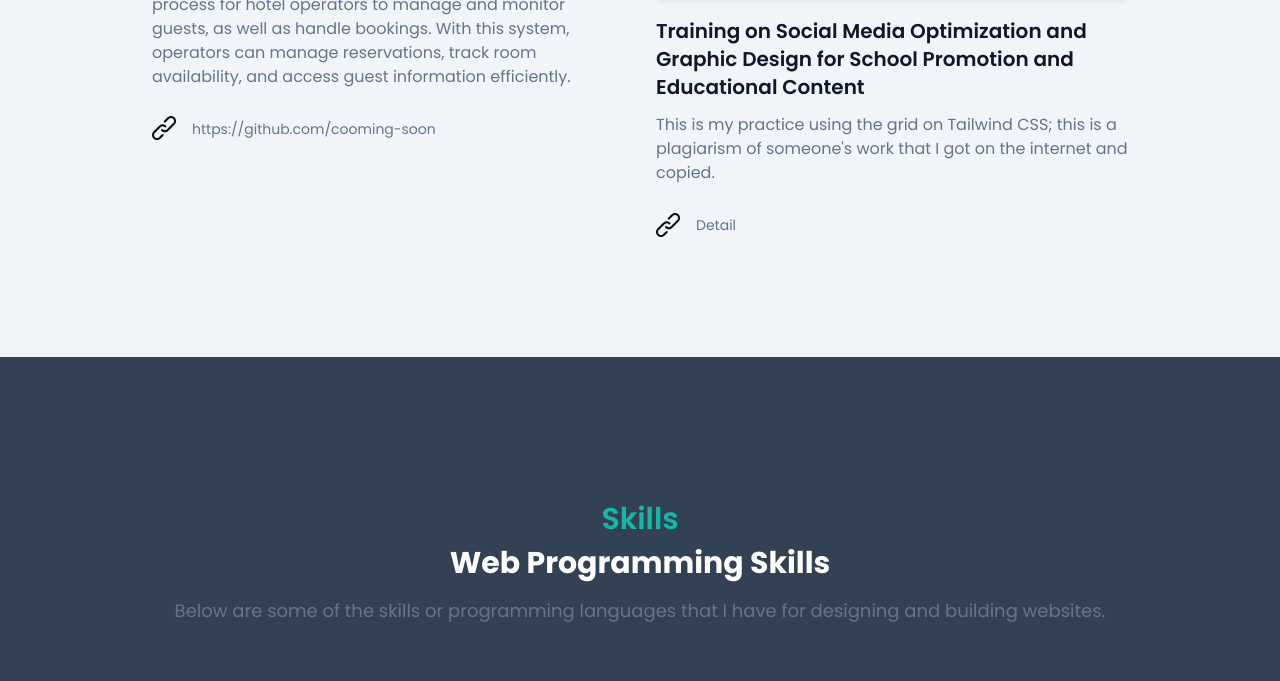
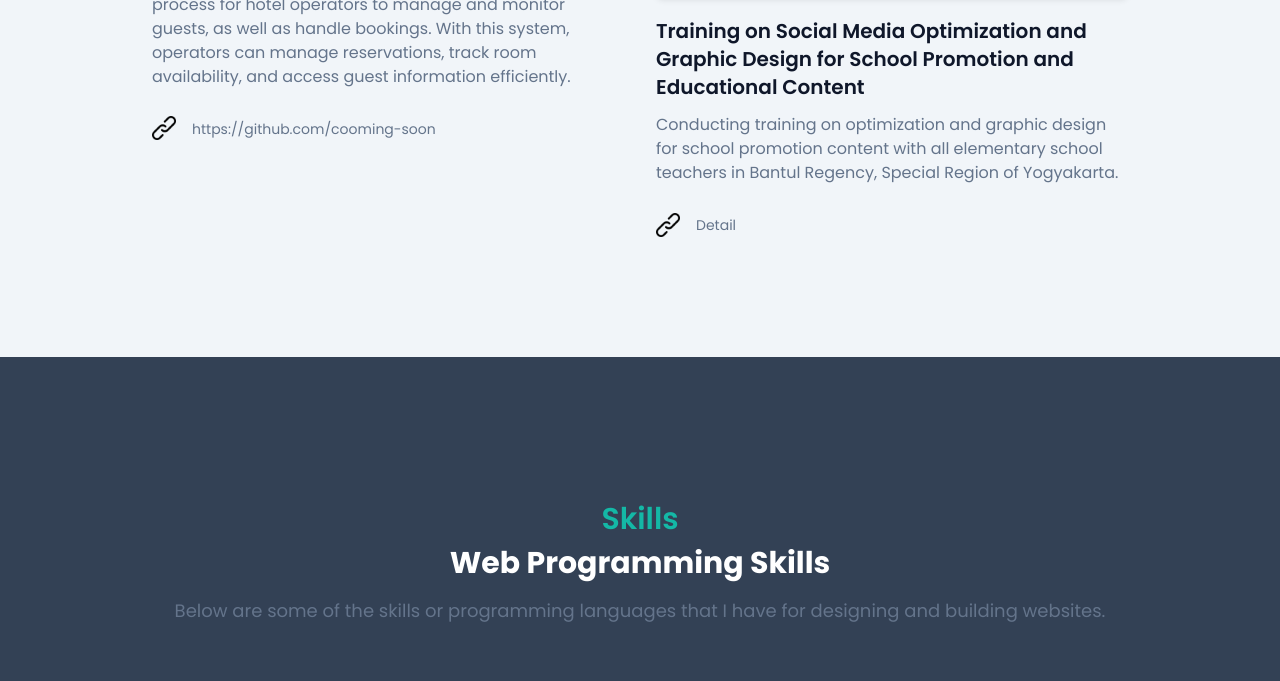
Before and after one commit to rifalfebiyan/portfolio, a website: page index.html in a window 1280 px wide. Shown: the part 2719-3400 px from the top of the page. Drawn offline with nearby package versions, Linux system fonts and the light colour scheme.

Commit message:
Update Description Portfolio

```diff
--- a/index.html
+++ b/index.html
@@ -294,8 +294,8 @@
                     </div>
                     <h3 class="font-semibold text-dark text-xl mt-5 mb-3 dark:text-white">Training on Social Media Optimization and Graphic Design for School Promotion and Educational Content
                     </h3>
-                    <p class="font-medium text-base text-secondary">This is my practice using the grid on Tailwind CSS;
-                        this is a plagiarism of someone's work that I got on the internet and copied.</p>
+                    <p class="font-medium text-base text-secondary">Conducting training on optimization and graphic design for school promotion content with all elementary school teachers in Bantul Regency,
+                         Special Region of Yogyakarta.</p>
                     <span class="flex w-full h-10 items-center mt-5"><img src="dist/img/asset/link.png" alt="links"
                             class="w-6 h-6">
                         <a href="https://seminar.uad.ac.id/index.php/senimas/article/view/15131" class="px-4 font-normal text-sm text-secondary"
```
